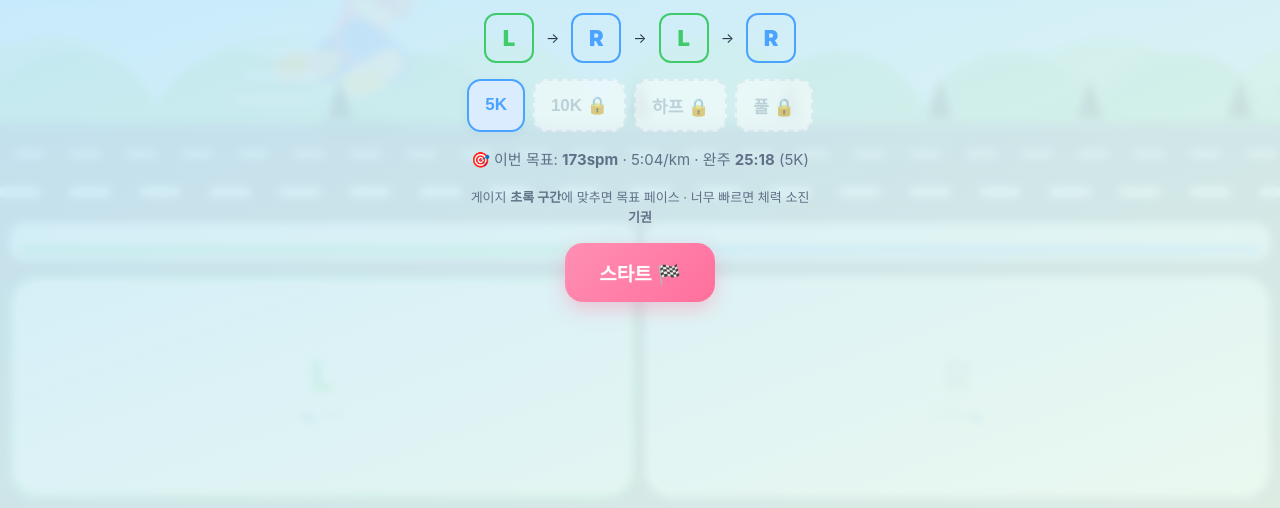
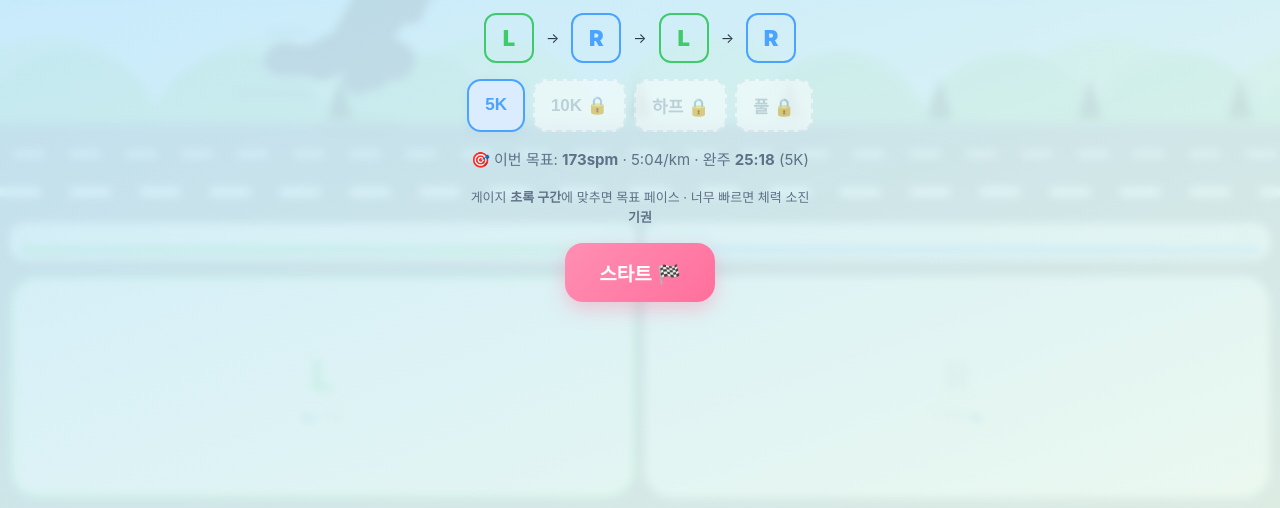
Before and after one commit to SeungIlJang/share-marathon, a plain HTML site: page index.html in a window 1280 px wide. Shown: the part 292-800 px from the top of the page. Drawn offline with Linux system fonts and the light colour scheme; animation ran at ten frames a second.

Commit message:
러너: 카툰→꽉 찬 검은 러닝 픽토그램 실루엣 (스프라이트 스타일)

```diff
--- a/index.html
+++ b/index.html
@@ -218,48 +218,32 @@
   function seg(a,b,col,w){ ctx.strokeStyle=col; ctx.lineWidth=w; ctx.beginPath(); ctx.moveTo(a.x,a.y); ctx.lineTo(b.x,b.y); ctx.stroke(); }
   function drawRunner(x,gy,s,p,bobv,fast){
     const bounce=Math.abs(Math.sin(p))*9 + bobv*3;
-    ctx.save(); ctx.fillStyle="#0000002e"; ctx.beginPath(); ctx.ellipse(x,gy+3,30*s,7*s,0,0,7); ctx.fill(); ctx.restore();
+    ctx.save(); ctx.fillStyle="#00000026"; ctx.beginPath(); ctx.ellipse(x,gy+3,30*s,7*s,0,0,7); ctx.fill(); ctx.restore();
     ctx.save(); ctx.translate(x,gy-bounce*s); ctx.scale(s,s);
     ctx.lineCap="round"; ctx.lineJoin="round";
-    // 귀여운 캐릭터 팔레트
-    const SKIN="#ffcf9e", SKIN_B="#e6b184", JERSEY="#ff6f9c", JERSEY_B="#e0578a",
-          SHORTS="#4a7be6", SHORTS_B="#3a63c4", SHOE="#ffd23f", SHOE_B="#f0a800", BAND="#ff4d5e";
-    const lean=0.36, hip={x:0,y:-48};
+    const C="#1f242c";   // 꽉 찬 검은 실루엣 (러닝 픽토그램)
+    const lean=0.5, hip={x:0,y:-46};
     const sh={x:hip.x+Math.sin(lean)*40, y:hip.y-Math.cos(lean)*40};
-    const hd={x:sh.x+Math.sin(lean)*24, y:sh.y-Math.cos(lean)*24};
-    const legAng=q=>({a1:Math.sin(q)*1.05, a2:Math.sin(q)*1.05-(0.5+Math.max(0,Math.sin(q+1.05))*1.65)});
-    const armAng=q=>({a1:Math.sin(q)*0.78, a2:Math.sin(q)*0.78+1.72});
-    function drawLeg(q,back){
-      const a=legAng(q), knee=jnt(hip,a.a1,26), ank=jnt(knee,a.a2,26);
-      seg(hip,knee, back?SHORTS_B:SHORTS, 25);      // 허벅지(반바지)
-      seg(knee,ank, back?SKIN_B:SKIN, 19);          // 정강이(피부)
-      const shoe={x:ank.x+Math.cos(a.a2)*17+3, y:ank.y+Math.sin(a.a2)*5+2};
-      seg(ank,shoe, back?SHOE_B:SHOE, 14);          // 신발
+    const hd={x:sh.x+Math.sin(lean)*22, y:sh.y-Math.cos(lean)*22};
+    // 큰 무릎 리프트 + 뒷다리 차올림 = 스프라이트 특유의 역동적 스탠스
+    const legAng=q=>({a1:Math.sin(q)*1.25, a2:Math.sin(q)*1.25-(0.5+Math.max(0,Math.sin(q+1.0))*1.9)});
+    const armAng=q=>({a1:Math.sin(q)*0.9, a2:Math.sin(q)*0.9+1.78});
+    function drawLeg(q){
+      const a=legAng(q), knee=jnt(hip,a.a1,27), ank=jnt(knee,a.a2,27);
+      seg(hip,knee,C,26); seg(knee,ank,C,20);
+      const shoe={x:ank.x+Math.cos(a.a2)*18+3, y:ank.y+Math.sin(a.a2)*5+2};
+      seg(ank,shoe,C,18);
     }
-    function drawArm(q,back){
-      const a=armAng(q), elb=jnt(sh,a.a1,20), hand=jnt(elb,a.a2,17);
-      seg(sh,elb, back?JERSEY_B:JERSEY, 17);        // 위팔(소매)
-      seg(elb,hand, back?SKIN_B:SKIN, 14);          // 아래팔(피부)
+    function drawArm(q){
+      const a=armAng(q), elb=jnt(sh,a.a1,20), hand=jnt(elb,a.a2,18);
+      seg(sh,elb,C,20); seg(elb,hand,C,16);
     }
-    // 뒤쪽 팔·다리
-    drawLeg(p+Math.PI,true); drawArm(p,true);
-    // 몸통(져지) + 목
-    seg(hip,sh,JERSEY,32);
-    seg(sh,hd,SKIN,14);
-    // 머리
-    ctx.fillStyle=SKIN; ctx.beginPath(); ctx.arc(hd.x,hd.y,17,0,7); ctx.fill();
-    // 얼굴 + 머리띠 (진행방향 +x 바라봄, 머리 기울기 반영)
-    ctx.save(); ctx.translate(hd.x,hd.y); ctx.rotate(lean);
-      ctx.strokeStyle=BAND; ctx.lineWidth=7; ctx.lineCap="round";
-      ctx.beginPath(); ctx.arc(0,0,15,Math.PI*1.06,Math.PI*1.96); ctx.stroke();   // 머리띠
-      ctx.lineWidth=5; ctx.beginPath(); ctx.moveTo(-13,-6); ctx.lineTo(-24,-2); ctx.stroke(); // 띠 꼬리
-      ctx.fillStyle="#3a2b22"; ctx.beginPath(); ctx.arc(8,-1,2.6,0,7); ctx.fill();            // 눈
-      ctx.strokeStyle="#3a2b22"; ctx.lineWidth=2; ctx.beginPath(); ctx.arc(6,4,4,0.15,Math.PI-0.5); ctx.stroke(); // 미소
-      ctx.fillStyle="#ff9db0aa"; ctx.beginPath(); ctx.arc(2,6,3,0,7); ctx.fill();             // 볼터치
-    ctx.restore();
-    // 앞쪽 팔·다리
-    drawArm(p+Math.PI,false); drawLeg(p,false);
-    if(fast){ ctx.strokeStyle="#ffffffaa"; ctx.lineWidth=4; ctx.lineCap="round"; for(let i=0;i<4;i++){const yy=-56+i*16; ctx.beginPath(); ctx.moveTo(-30,yy); ctx.lineTo(-30-26-i*8,yy); ctx.stroke();} }
+    // 뒤쪽(먼) 팔·다리 → 몸통 → 앞쪽(가까운) 팔·다리 순서로 겹쳐 하나의 실루엣
+    drawLeg(p+Math.PI); drawArm(p);
+    seg(hip,sh,C,34); seg(sh,hd,C,16);
+    ctx.fillStyle=C; ctx.beginPath(); ctx.arc(hd.x,hd.y,17,0,7); ctx.fill();   // 머리(꽉 찬 원)
+    drawArm(p+Math.PI); drawLeg(p);
+    if(fast){ ctx.strokeStyle="#1f242c44"; ctx.lineWidth=4; ctx.lineCap="round"; for(let i=0;i<3;i++){const yy=-52+i*20; ctx.beginPath(); ctx.moveTo(-34,yy); ctx.lineTo(-34-24-i*10,yy); ctx.stroke();} }
     ctx.restore();
   }
 
```
Also changed, not shown: marathon-proto.html (+21 -37 lines).
